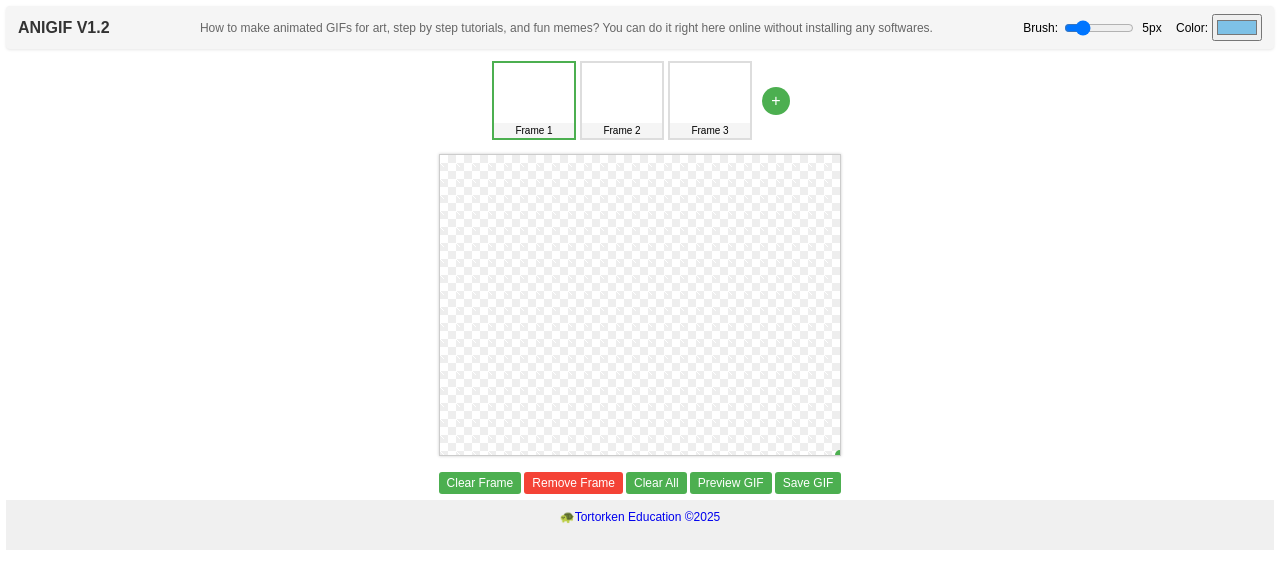
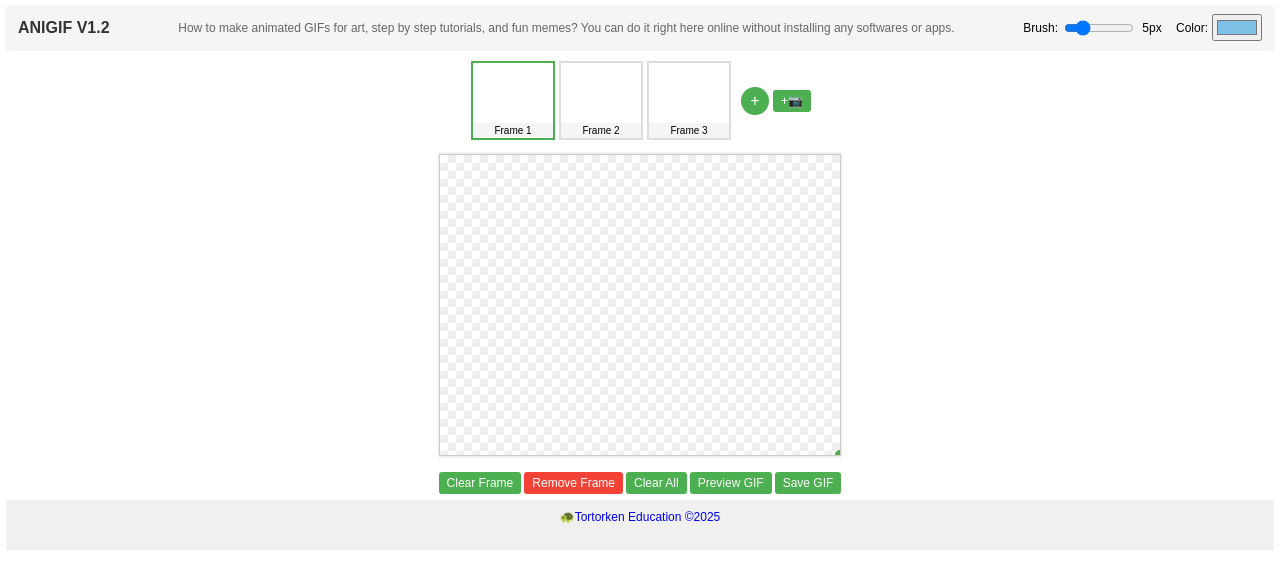
Before and after one commit to beatsaway/anigif, a plain HTML site: page index.html in a window 1280 px wide. Drawn offline with Linux system fonts and the light colour scheme.

Commit message:
Update index.html

```diff
--- a/index.html
+++ b/index.html
@@ -223,7 +223,7 @@
 
     <div class="top-bar">
         <div class="app-title">ANIGIF V1.2</div>
-        <div class="app-description">How to make animated GIFs for art, step by step tutorials, and fun memes? You can do it right here online without installing any softwares.</div>
+        <div class="app-description">How to make animated GIFs for art, step by step tutorials, and fun memes? You can do it right here online without installing any softwares or apps.</div>
         <div class="drawing-tools">
             <div class="tool-section">
                 <label for="brush-size">Brush:</label>
@@ -252,7 +252,7 @@
                 <div class="frame-label">Frame 3</div>
             </div>
         </div>
-        <button id="add-frame" title="Add Frame">+</button>
+        <button id="add-frame" title="Add Frame">+</button>        <button id="clone-frame" title="Clone Frame">+📷</button>
     </div>
 
     <div id="canvas-container">
```
